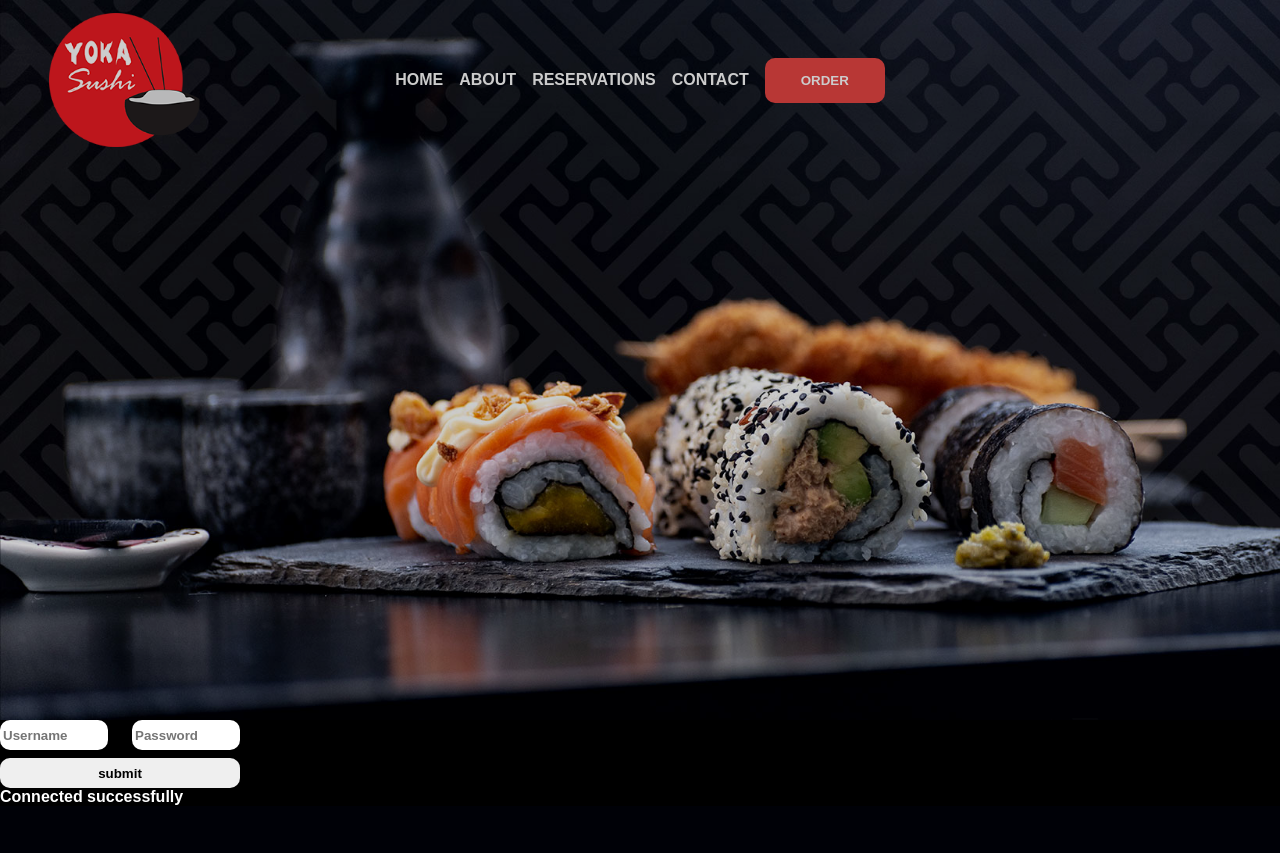
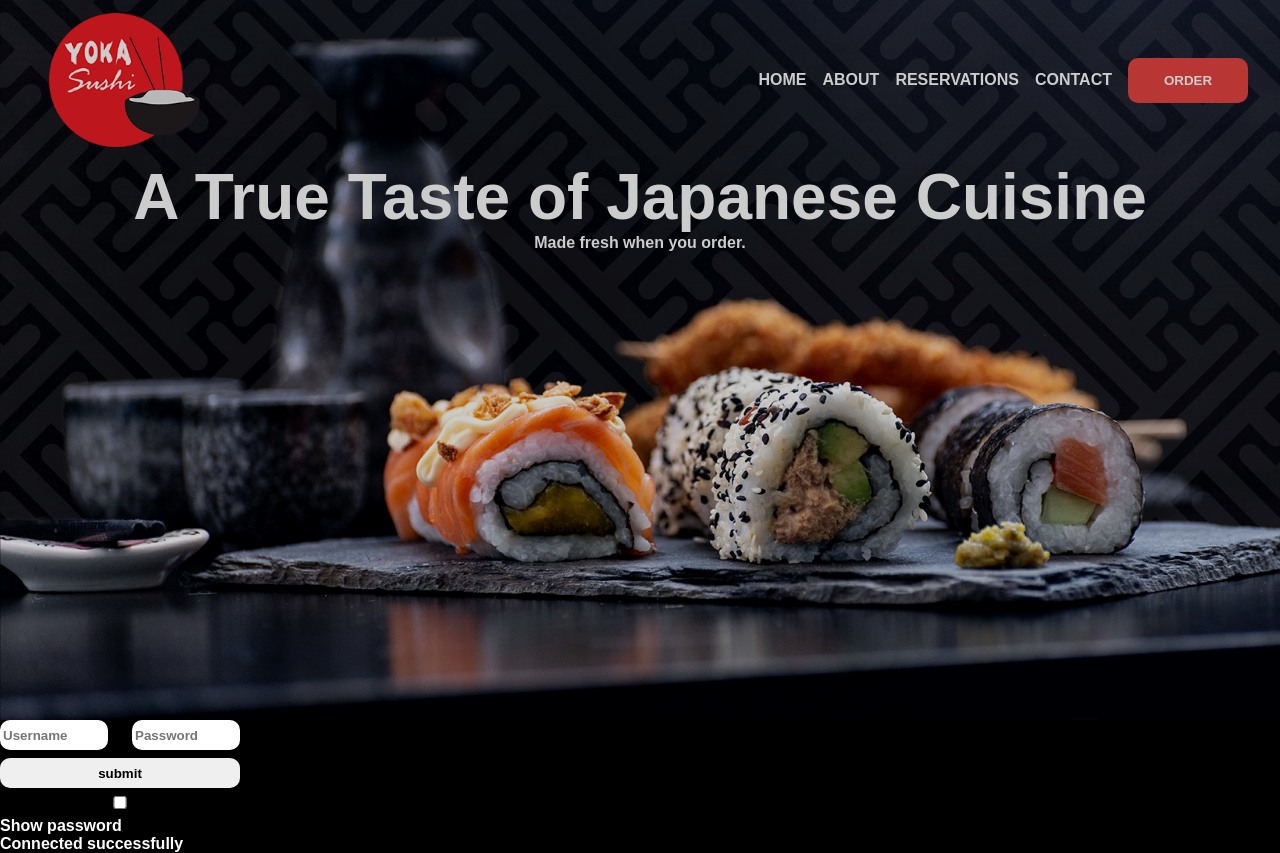
Before and after one commit to Magicpickle/sushimania, a PHP site: page /login.php in a window 1280 px wide. Before the commit the page ends 805 px from the top, so only its background shows below. Run offline with PHP 8.4, Linux system fonts and the light colour scheme; data that the repository does not hold is empty.

Commit message:
aanpassing in login

```diff
--- a/css/login.css
+++ b/css/login.css
@@ -36,14 +36,12 @@ header {
 nav {
   display: flex;
   flex-grow: 1;
-  justify-content: center;
+  justify-content: end;
   align-items: center;
 }
 .logo-img {
   padding: 0.5rem;
   height: 150px;
-  position: absolute;
-  left: 0;
 }
 .logo-img img {
   height: 100%;
@@ -53,7 +51,7 @@ ul {
   gap: 1em;
   align-items: center;
   font-size: bold;
-  justify-self: center;
+  margin-right: 2.5vw;
 }
 ul button {
   height: 45px;
@@ -63,13 +61,6 @@ ul button {
   background-color: #e74543;
   font-size: bold;
   cursor: pointer;
-}
-/* .login{
-  position: absolute;
-  right: 2.5vw;
-} */
-g > * {
-  fill: var(white);
 }
 
 .box-text {
@@ -92,7 +83,7 @@ footer {
 }
 
 form input[name="username"],
-input[name="password"],
+input[id="password"],
 input[name="submit"] {
   height: 30px;
   width: 45%;
--- a/login.php
+++ b/login.php
@@ -12,9 +12,9 @@
 <body>
     <div class="background">
         <header>
-            <div class="logo-img header">
+            <a class="logo-img header" href="index.php">
                 <img src="img/Sushi-Logo.png" alt="">
-            </div>
+            </a>
             <nav>
                 <ul>
                     <li><a href="index.php">HOME</a></li>
@@ -26,28 +26,53 @@
                     </a>
                 </ul>
             </nav>
+
         </header>
+        <div class="box-text">
+            <h1>A True Taste of Japanese Cuisine</h1>
+            <h2>Made fresh when you order.</h2>
+        </div>
     </div>
     <form name="login" action="login.php" method="post">
         <div class="box box0 ">
-            <input type="text" name="username" placeholder="Username">
-            <input type="password" name="password" placeholder="Password">
+            <input type="text" name="username" placeholder="Username" require_once>
+            <input type="password" name="password" id="password" placeholder="Password" require_once>
+
         </div>
         <div class="box box1">
-            <input type="submit" name="submit" value="submit">
+            <input type="submit" name="submit" value="submit" require_once>
         </div>
+        <input type="checkbox" id="check" onclick="myFunction()">
+        <p>Show password</p>
     </form>
 </body>
 <?php
     require_once 'pages/conn.php';
 
-    $username = $_POST['username'];
-    $password = $_POST['password'];
+    if(isset($_POST['submit'])){
+       $username = $_POST['username'];
+       $password = $_POST['password'];
+        $data = [
+            'username' => $username,
+            'password' => $password,
+        ];
 
-    $sql = "INSERT INTO users(username, password) VALUES ('$username .' , ' . $password.')";
-
-    $conn->exec($sql);
-    echo $username . " " . $password;
+        $sql = "INSERT INTO users (username, password) VALUES (:username, :password)";
+        $stmt= $conn->prepare($sql);
+        $stmt->execute($data);
+         echo $username . " " . $password;
+    }
 ?>
+<script>
+function myFunction() {
+    const x = document.getElementById("password");
+    if (x.type === "password") {
+        x.type = "text";
+        console.log("shit")
+    } else {
+        x.type = "password";
+    }
+}
+</script>
 
 </html>
--- a/pages/conn.php
+++ b/pages/conn.php
@@ -1,4 +1,5 @@
 <?php
+
     $servername = "localhost";
     $username = "root";
     $password = "";
```
